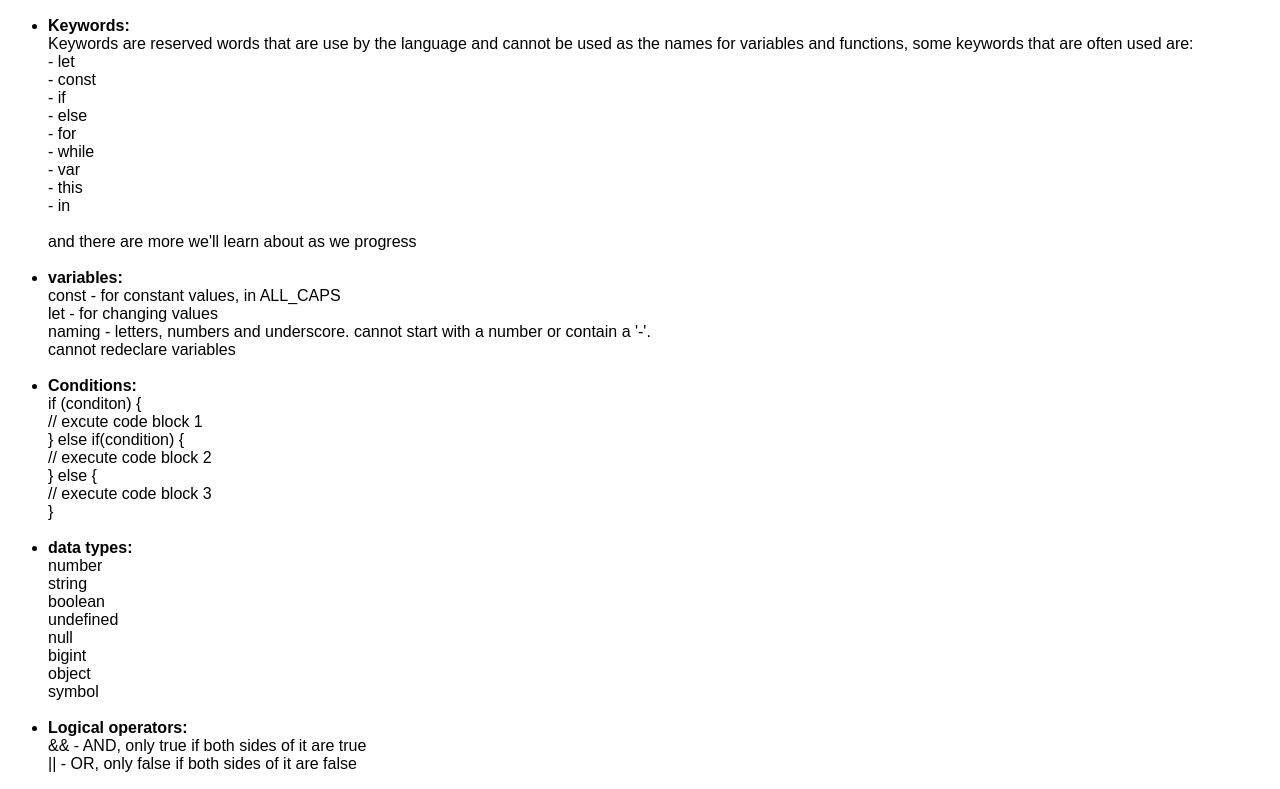
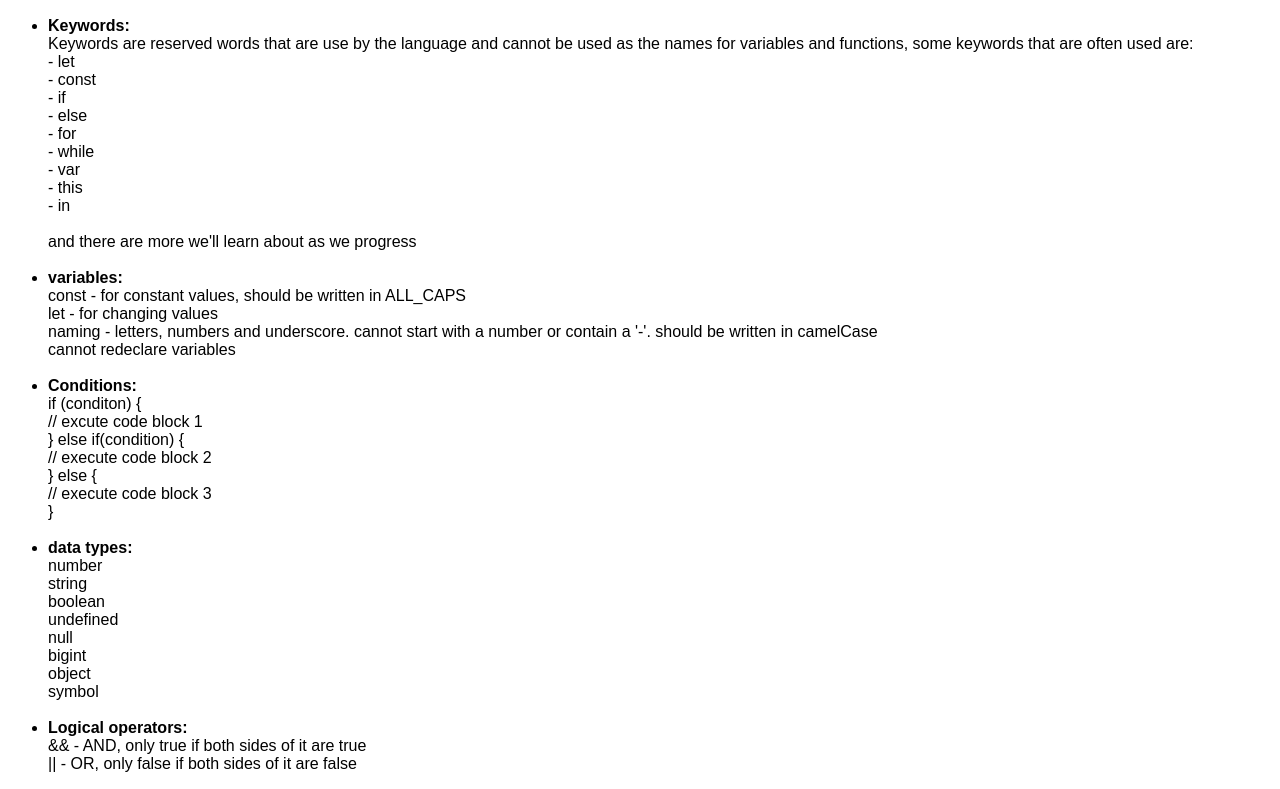
Before and after one commit to talfedev/js-lessons, a plain HTML site: page index.html in a window 1280 px wide. Shown: the part 111-900 px from the top of the page. Drawn offline with Linux system fonts and the light colour scheme; a script that the page names is missing.

Commit message:
Update index.html

```diff
--- a/index.html
+++ b/index.html
@@ -26,9 +26,9 @@
     and there are more we'll learn about as we progress
   </li><br>
   <li><span>variables:</span><br>
-    const - for constant values, in ALL_CAPS<br>
+    const - for constant values, should be written in ALL_CAPS<br>
     let - for changing values<br>
-    naming - letters, numbers and underscore. cannot start with a number or contain a '-'. <br>
+    naming - letters, numbers and underscore. cannot start with a number or contain a '-'. should be written in camelCase<br>
     cannot redeclare variables
   </li><br>
   <li><span>Conditions:</span> <br>
```
